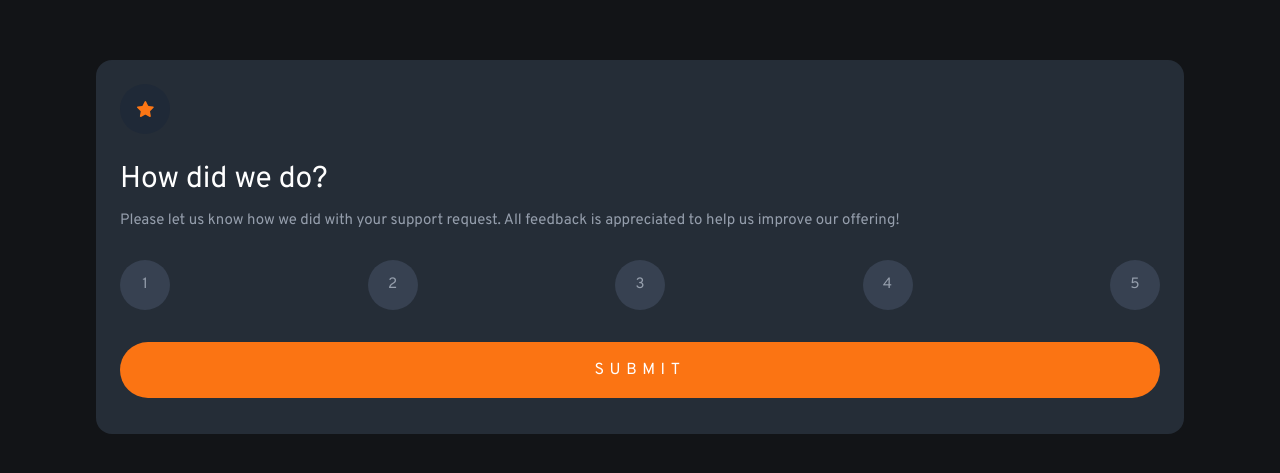
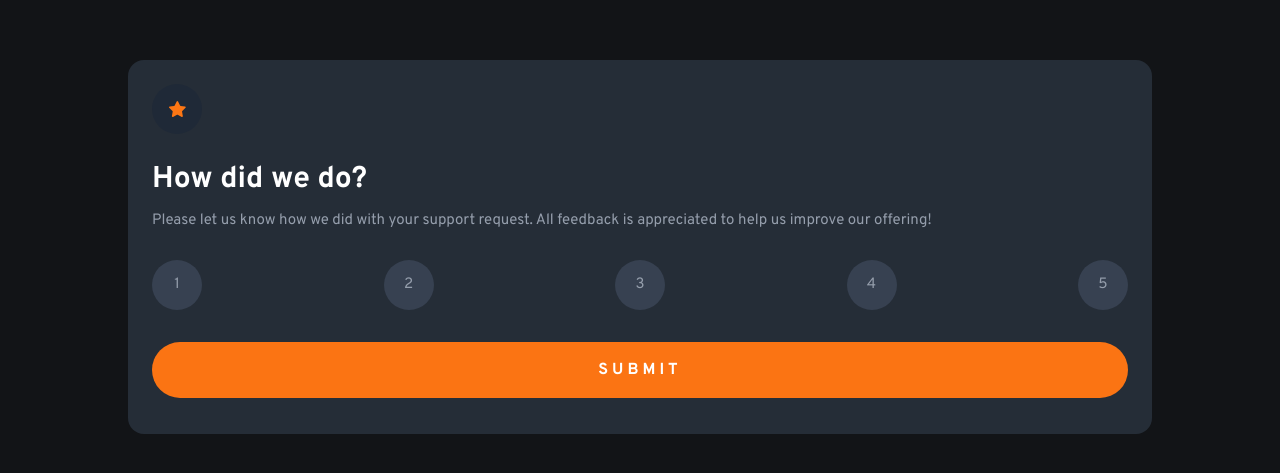
Before and after one commit to leeport511/interactive-rating-component-main, a React (Vite) app: page / in a window 1280 px wide. Shown: the part 153-626 px from the top of the page. Built offline with nearby package versions, Linux system fonts and the light colour scheme.

Commit message:
added hover and active effects on RatingForm

```diff
--- a/src/components/RatingForm.jsx
+++ b/src/components/RatingForm.jsx
@@ -6,16 +6,16 @@ const arrayRating = [1, 2, 3, 4, 5];
 export const RatingForm = () => {
     return (
         <div className="container flex h-screen items-center justify-center bg-very-dark-blue">
-            <div className="m-auto w-[85%]">
+            <div className="m-auto w-[80%]">
                 <section className="rounded-2xl bg-dark-blue p-6">
                     <div className="mb-7 flex h-[50px] w-[50px] items-center justify-center rounded-full bg-gray-800">
                         <StarIcon />
                     </div>
                     <div className="mb-7">
-                        <h2 className="mb-3 text-3xl text-white">
+                        <h2 className="mb-3 text-3xl text-white font-bold">
                             How did we do?
                         </h2>
-                        <p className="text-[15px] text-light-grey">
+                        <p className="text-left text-[15px] text-light-grey">
                             Please let us know how we did with your support
                             request. All feedback is appreciated to help us
                             improve our offering!
@@ -25,9 +25,9 @@ export const RatingForm = () => {
                         <div className="mb-5 flex justify-between ">
                             {arrayRating.map((rating, i) => {
                                 return (
-                                    <div className="mb-3 flex h-[50px] w-[50px] items-center justify-center rounded-full bg-gray-700">
+                                    <div className="mb-3 ">
                                         <button
-                                            className="text-light-grey text-[15px]"
+                                            className="flex h-[50px] w-[50px] items-center justify-center rounded-full bg-gray-700 text-[15px] text-light-grey  hover:bg-medium-grey hover:text-dark-blue active:bg-orange active:text-white"
                                             key={i}
                                         >
                                             {rating}
@@ -38,7 +38,7 @@ export const RatingForm = () => {
                         </div>
                         <button
                             type="submit"
-                            className="w-[100%] rounded-full bg-orange p-4 text-white tracking-[0.35rem]"
+                            className="w-[100%] rounded-full bg-orange p-4 tracking-[0.25rem] text-white active:text-orange active:bg-white font-bold hover:opacity-80"
                         >
                             SUBMIT
                         </button>
```
